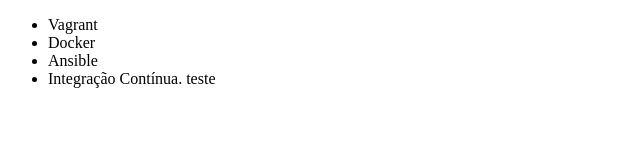
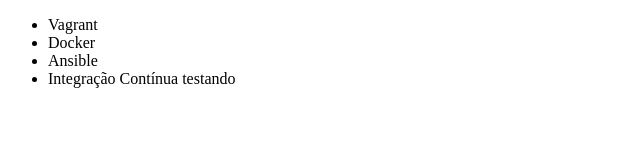
Before and after one commit to damonfilho/alura-git, a plain HTML site: page index.html in a window 1280 px wide. Shown: the full height of the page, 0-640 px from the left. Drawn offline with Linux system fonts and the light colour scheme.

```diff
--- a/index.html
+++ b/index.html
@@ -9,7 +9,7 @@
         <li>Vagrant</li>
         <li>Docker</li>
         <li>Ansible</li>
-        <li>Integração Contínua. teste</li>
+        <li>Integração Contínua testando</li>
     </ul>
 </body>
 </html>
```
